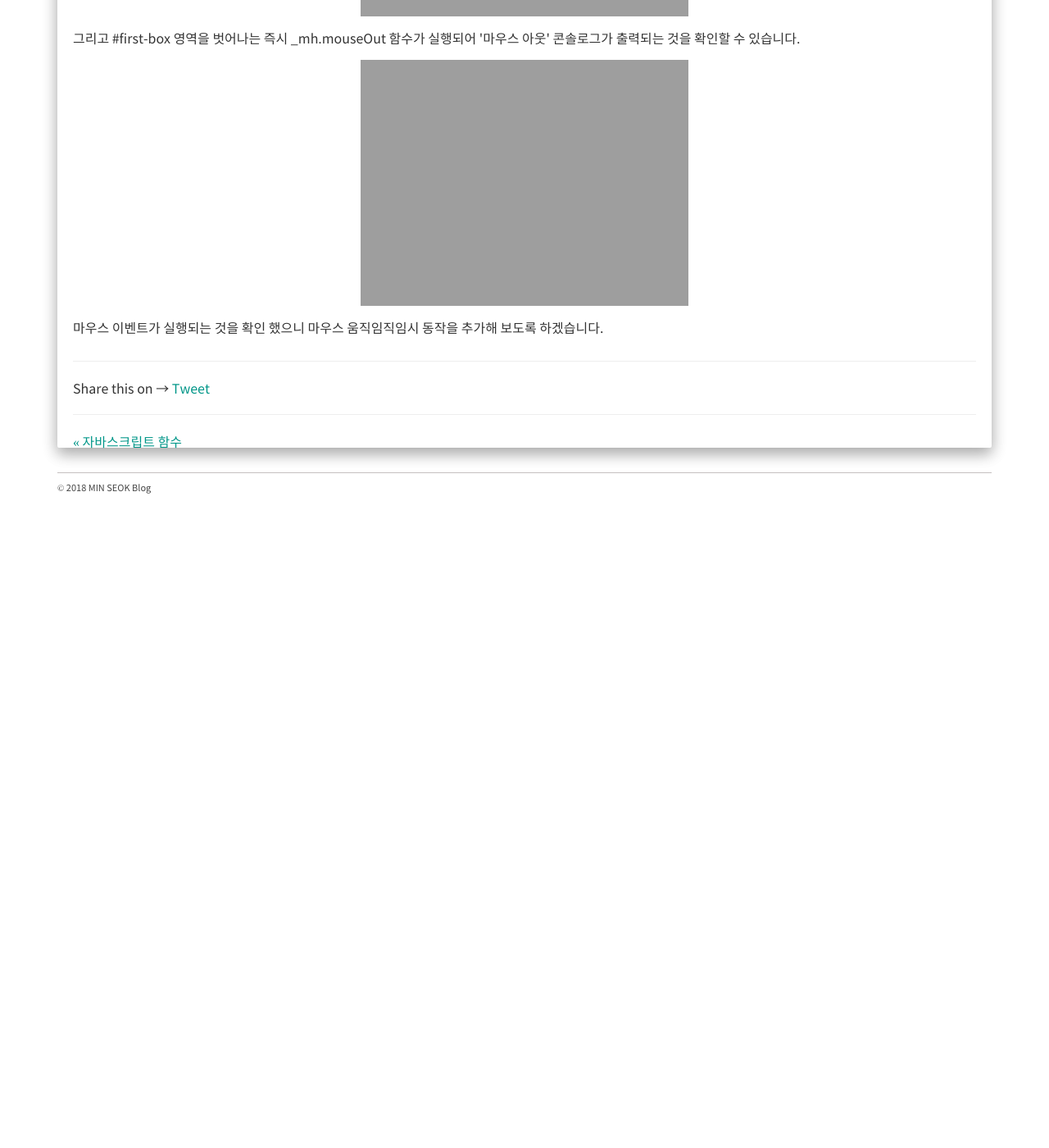
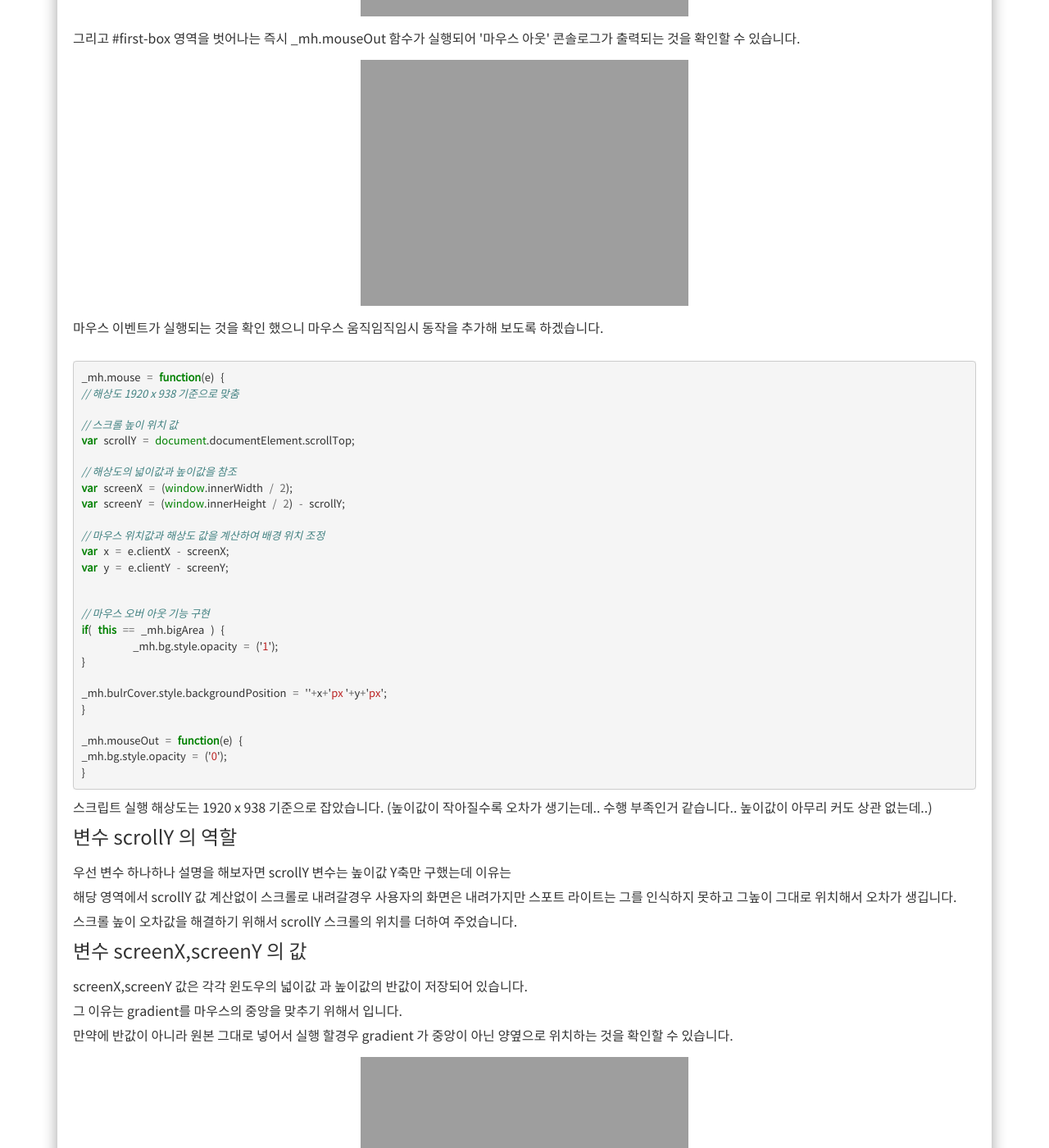
Before and after one commit to alalstjr/promote.github.io, a Jekyll site: the page built from _posts/2018-11-25-Note 자바스크립트 마우스 스포트라이트 효과.md, in a window 1280 px wide and 1400 px high, scrolled down 2731 px. Shown: the whole window at 82% size. Built offline with Jekyll 4.4.1, drawn with Linux system fonts in a browser that asks for light colours; nearby versions of some CDN libraries; our own code applies the rules of GitHub Pages for plain Markdown files; comment, search, counter and statistics services are not loaded; before the commit the page ends 3361 px from its top, so only the background shows below that; some of the changed text lies outside the part shown.

Commit message:
Update 2018-11-25-Note 자바스크립트 마우스 스포트라이트 효과.md

```diff
--- a/_posts/2018-11-25-Note 자바스크립트 마우스 스포트라이트 효과.md
+++ b/_posts/2018-11-25-Note 자바스크립트 마우스 스포트라이트 효과.md
@@ -123,5 +123,61 @@ _mh.bigArea.addEventListener('mouseout',_mh.mouseOut);
 </div>
 
 <div class="box">
+{% highlight javascript %}
+_mh.mouse = function(e) {
+// 해상도 1920 x 938 기준으로 맞춤
 
+// 스크롤 높이 위치 값
+var scrollY = document.documentElement.scrollTop;
+
+// 해상도의 넓이값과 높이값을 참조
+var screenX = (window.innerWidth / 2);
+var screenY = (window.innerHeight / 2) - scrollY;
+
+// 마우스 위치값과 해상도 값을 계산하여 배경 위치 조정
+var x = e.clientX - screenX;
+var y = e.clientY - screenY;
+
+
+// 마우스 오버 아웃 기능 구현
+if( this == _mh.bigArea ) {
+	_mh.bg.style.opacity = ('1');
+}
+
+_mh.bulrCover.style.backgroundPosition = ''+x+'px '+y+'px';
+}
+
+_mh.mouseOut = function(e) {
+_mh.bg.style.opacity = ('0');
+}
+{% endhighlight %}
+
+<p>스크립트 실행 해상도는 1920 x 938 기준으로 잡았습니다. (높이값이 작아질수록 오차가 생기는데.. 수행 부족인거 같습니다.. 높이값이 아무리 커도 상관 없는데..)</p>
+
+<div class="small-title">변수 scrollY 의 역할</div>
+<p>우선 변수 하나하나 설명을 해보자면 scrollY 변수는 높이값 Y축만 구했는데 이유는</p>
+<p>해당 영역에서 scrollY 값 계산없이 스크롤로 내려갈경우 사용자의 화면은 내려가지만 스포트 라이트는 그를 인식하지 못하고 그높이 그대로 위치해서 오차가 생깁니다.</p>
+<p>스크롤 높이 오차값을 해결하기 위해서 scrollY 스크롤의 위치를 더하여 주었습니다.</p>
+
+<div class="small-title">변수 screenX,screenY 의 값</div>
+<p>screenX,screenY 값은 각각 윈도우의 넓이값 과 높이값의 반값이 저장되어 있습니다.</p>
+<p>그 이유는 gradient를 마우스의 중앙을 맞추기 위해서 입니다.</p>
+<p>만약에 반값이 아니라 원본 그대로 넣어서 실행 할경우 gradient 가 중앙이 아닌 양옆으로 위치하는 것을 확인할 수 있습니다.</p>
+<div class="img-box">
+  <img src="{{ site.baseurl }}/static/img/post/2018-11-25-3.png" alt="자바스크립트 출력확인" />
 </div>
+<p>이렇게 양옆 상하로 떨어진것을 상하 좌우로 반씩 당겨서 중앙을 맞추었습니다.</p>
+
+<div class="small-title">배경 위치를 변경하는 변수 x,y 의 값</div>
+<p>변수 x와 y 에 e.clientX 는 마우스 포인트의 좌우측 위치 e.clientY 는 상하측 위치 값을 의미합니다.</p>
+<p>e.client의 마우스 위치와 배경 중앙을 맞춰주는 screen 값을 계산하여 마우스 움직임시 스포트 라이트 효과를 주었습니다.</p>
+</div>
+
+<div class="box">
+<p>최종 코드는 저의 코드펜에서 확인할 수 있습니다.</p>
+<iframe height='265' scrolling='no' title='Note 자바스크립트 마우스 스포트라이트 효과' src='//codepen.io/alalstjr/embed/pQjWbQ/?height=265&theme-id=0&default-tab=js,result' frameborder='no' allowtransparency='true' allowfullscreen='true' style='width: 100%;'>See the Pen <a href='https://codepen.io/alalstjr/pen/pQjWbQ/'>Note 자바스크립트 마우스 스포트라이트 효과</a> by alalstjr (<a href='https://codepen.io/alalstjr'>@alalstjr</a>) on <a href='https://codepen.io'>CodePen</a>.
+</iframe>
+<p>해상도가 작아 오차가 생기는 부분이 있지만 pc부분에서는 문제없이 작동합니다.</p>
+<p>요즘 느끼는 거지만 블로그 작성이 정말 어렵다고 생각하는게 제가 만든 코드를 다시 정리하여 글을 쓰고 생각을 정리해야하는게 너무 어렵게 생각듭니다. </p>
+	<p>블로그를 쓰는 이유는 제가 코드를 짤때 어떤생각을 하고 만들었는지 잊지않기 위해 작성하는거지만 혹시 다른이도 보지 않을까 하는 생각에 어떻게 작성해여 나의 생각을 다른이에게 잘 전달할 수 있을까 하는생각에 더 어려운거 같습니다. (누가 보긴할까ㅋㅅㅋ) 누구든 보고 배워가며 훈수두는 블로그가 될 떄까지 노력해야지!</p>
+</div>
```
